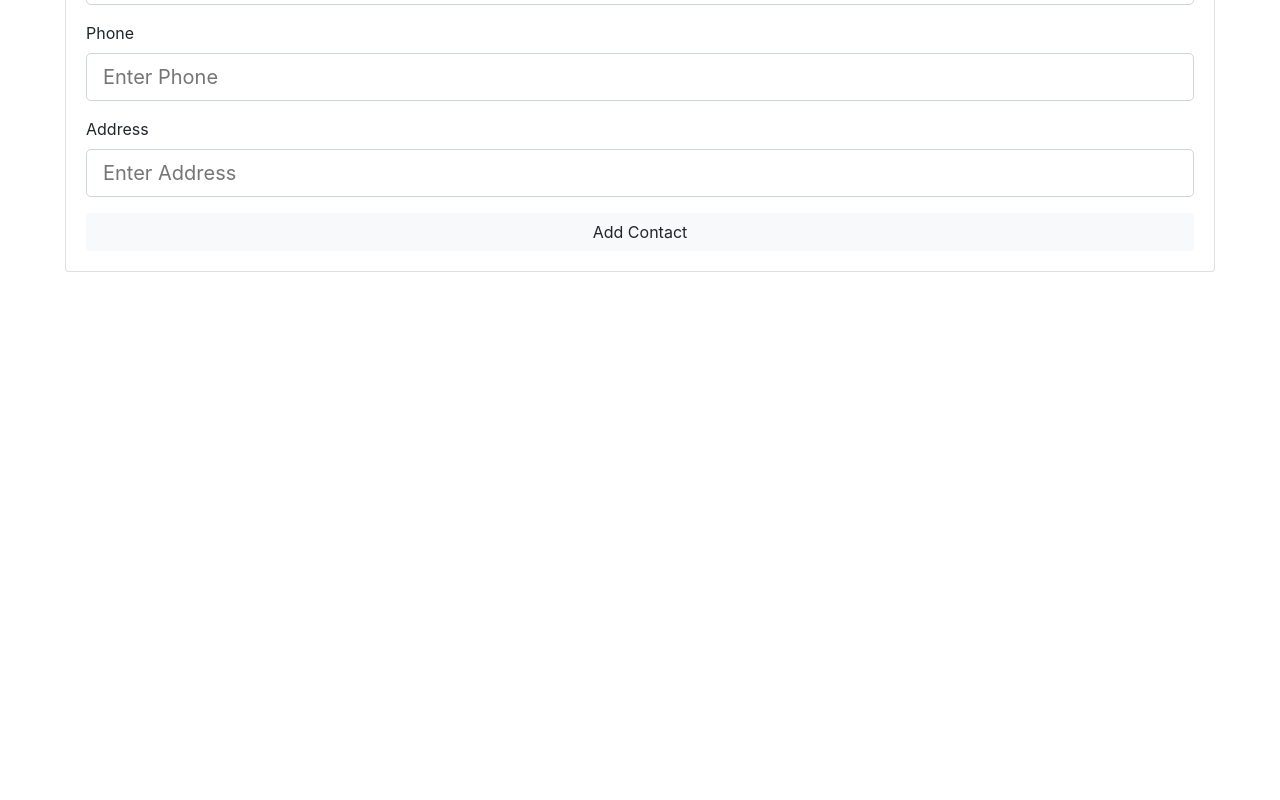
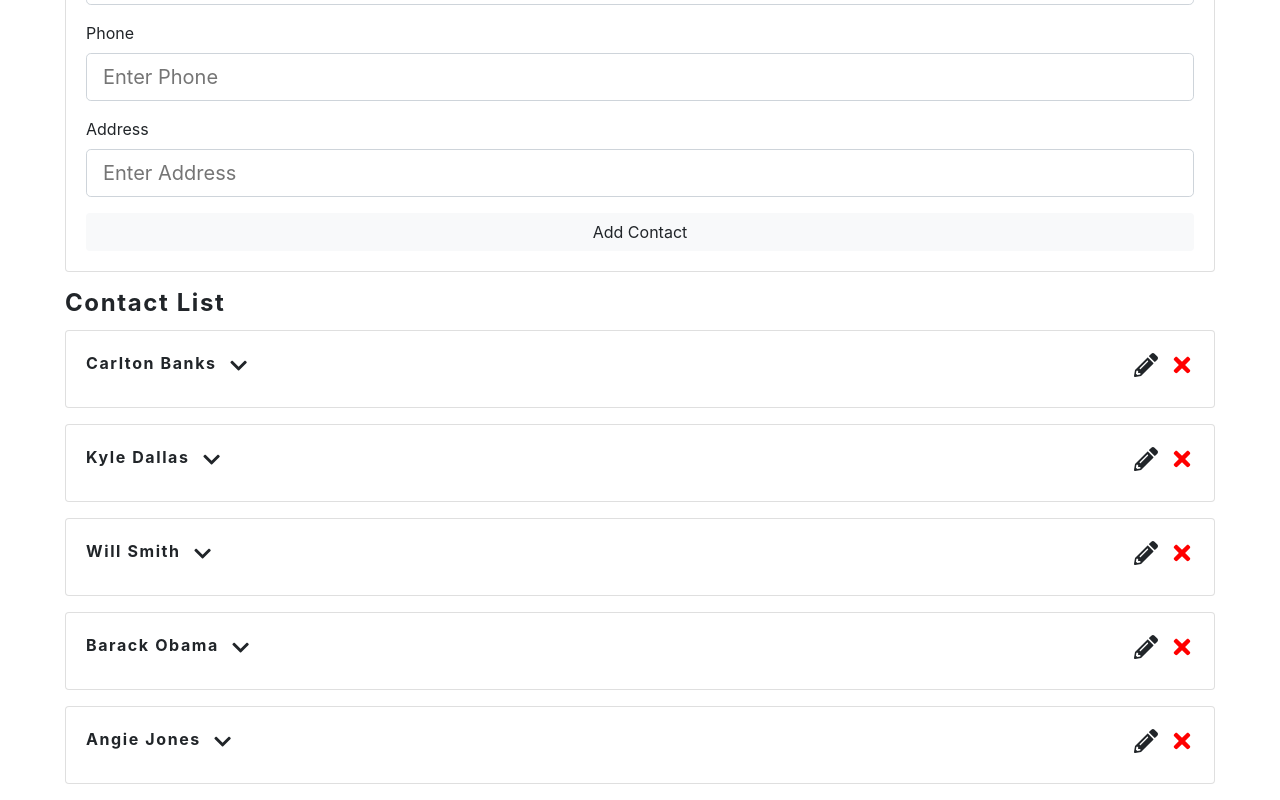
Before and after one commit to standiki/contact-manager-app, a React (Vite) app: page / in a window 1280 px wide. Shown: the part 221-1021 px from the top of the page. Before the commit the page ends 800 px from the top, so only its background shows below. Built offline with nearby package versions, Linux system fonts and the light colour scheme.

Commit message:
Broke the project structure Tried using useReducer to add new contacts and broke the app structure Broke some CSS styles Here we're not done yet but figured a better way to save new contacts to the app using useState Hook

```diff
--- a/src/App.jsx
+++ b/src/App.jsx
@@ -1,12 +1,74 @@
-import React from 'react';
-import Landing from './components/pages/Landing';
-// import About from './components/pages/About'
+import React, { useState, useReducer } from 'react';
+import Header from './components/Header';
+import Contact from './components/Contact';
+import Input from './components/pages/Input';
+
+import contactData from './components/contacts';
+// import { reducer } from './components/reducer';
 
 export default function App() {
+  const [contact, setContact] = useState(contactData);
+  const [formData, setFormData] = React.useState({
+    contactName: '',
+    contactPhone: '',
+    contactAddress: ''
+});
+
+// const [state, dispatch] = useReducer(reducer, contactData);
+
+// console.log(state);
+
+  function handleSubmit(event) {
+    event.preventDefault()
+    const {contactName: name, contactPhone: phone, contactAddress: address } = formData;
+    if (name && phone && address) {
+      const newContact = {...formData, id: new Date().getDate().toLocaleString()}
+      setContact([newContact, ...contact]);
+      setFormData({
+        contactName: '',
+        contactPhone: '',
+        contactAddress: ''
+      });
+    } else {
+      console.log('Empty values')
+    }
+};
+
+function handleChange(event) {
+  const { name, value } = event.target;
+  setFormData((prevFormData) => {
+    return {
+      ...prevFormData,
+      [name]: value
+    }
+  });
+};
+
+  function removeContact(id) {
+    const filteredContact = contact.filter((contact) => contact.id !== id)
+    setContact(filteredContact);
+}
 
   return (
     <main className='main'>
-      <Landing />
+      <Header />
+      <Input
+        formData={formData}
+        handleSubmit={handleSubmit}
+        handleChange={handleChange}
+      />
+      <section className='container'>
+        <h1><span className='text-gold mb-2'>contact</span> list</h1>
+        {contact.map((contact) => {
+          return (
+            <Contact
+              key={contact.id}
+              {...contact}
+              removeContact={removeContact}
+            />
+          )
+        })}
+      </section>
     </main>
   )
 }
--- a/src/components/Contact.jsx
+++ b/src/components/Contact.jsx
@@ -1,7 +1,7 @@
 import React from 'react'
 import { FaChevronDown, FaChevronUp, FaPencilAlt, FaTimes } from 'react-icons/fa'
 
-export default function Contact({ id, name, phone, removeContact }) {
+export default function Contact({ id, contactName, contactPhone, removeContact }) {
   const [isActive, setIsActive] = React.useState(false);
 
   return (
@@ -9,7 +9,7 @@ export default function Contact({ id, name, phone, removeContact }) {
       <div className='card card-body mb-3'>
         <div className='card-item'>
           <div className='item'>
-            <h4>{name}</h4>
+            <h4>{contactName}</h4>
             <i
               className='fa-icon'
               onClick={() =>
@@ -34,7 +34,7 @@ export default function Contact({ id, name, phone, removeContact }) {
           </div>
         </div>
         <ul className='list-group'>
-          {isActive && <li className='list-group-item'>Phone: {phone}</li>}
+          {isActive && <li className='list-group-item'>Phone: {contactPhone}</li>}
         </ul>
       </div>
     </div>
--- a/src/components/contacts.js
+++ b/src/components/contacts.js
@@ -1,31 +1,31 @@
 export default [
     {
         id: 1,
-        name: 'Carlton Banks',
-        phone: '1234567890112322',
-        // address: 'IIford Lane, London, UK'
+        contactName: 'Carlton Banks',
+        contactPhone: '1234567890112322',
+        // contactAddress: 'IIford Lane, London, UK'
     },
     {
         id: 2,
-        name: 'Kyle Dallas',
-        phone: '1234567890112322',
-        // address: 'IIford Lane, London, UK'
+        contactName: 'Kyle Dallas',
+        contactPhone: '1234567890112322',
+        // contactAddress: 'IIford Lane, London, UK'
     },
     {   id: 3,
-        name: 'Will Smith',
-        phone: '1234567890112322',
-        // address: 'IIford Lane, London, UK'
+        contactName: 'Will Smith',
+        contactPhone: '1234567890112322',
+        // contactAddress: 'IIford Lane, London, UK'
     },
     {
         id: 5,
-        name: 'Barack Obama',
-        phone: '1234567890112322',
-        // address: 'IIford Lane, London, UK'
+        contactName: 'Barack Obama',
+        contactPhone: '1234567890112322',
+        // contactAddress: 'IIford Lane, London, UK'
     },
     {
         id: 6,
-        name: 'Angie Jones',
-        phone: '1234567890112322',
-        // address: 'IIford Lane, London, UK'
+        contactName: 'Angie Jones',
+        contactPhone: '1234567890112322',
+        // contactAddress: 'IIford Lane, London, UK'
     },
 ]
--- a/src/components/pages/Input.jsx
+++ b/src/components/pages/Input.jsx
@@ -1,21 +1,6 @@
 import React from 'react'
 
-export default function Input() {
-  const [contact, setContact] = React.useState({
-    contactName: '',
-    contactPhone: '',
-    contactAddress: ''
-  });
-
-  function handleChange(event) {
-    const { name, value } = event.target;
-    setContact((prevFormData) => {
-      return {
-        ...prevFormData,
-        [name]: value
-      }
-    })
-  }
+export default function Input({ formData, handleSubmit, handleChange }) {
 
   return (
     <div className='container'>
@@ -29,7 +14,7 @@ export default function Input() {
                   onChange={handleChange}
                   type='text'
                   name='contactName'
-                  value={contact.contactName}
+                  value={formData.contactName}
                   id='name'
                   className='control control-lg'
                   placeholder='Enter Name'
@@ -41,7 +26,7 @@ export default function Input() {
                   onChange={handleChange}
                   type='text'
                   name='contactPhone'
-                  value={contact.contactPhone}
+                  value={formData.contactPhone}
                   id='phone'
                   className='control control-lg'
                   placeholder='Enter Phone'
@@ -53,14 +38,14 @@ export default function Input() {
                   onChange={handleChange}
                   type='text'
                   name='contactAddress'
-                  value={contact.contactAddress}
+                  value={formData.contactAddress}
                   id='address'
                   className='control control-lg'
                   placeholder='Enter Address'
                 />
               </div>
               <input
-                onChange={handleChange}
+                onClick={handleSubmit}
                 type='submit'
                 className='btn btn-light btn-blo'
                 value='Add Contact'
--- a/src/components/pages/Landing.jsx
+++ b/src/components/pages/Landing.jsx
@@ -1,14 +1,11 @@
 import React from 'react'
 import Header from '../Header'
-// import Home from './Home'
-import Input from './Input';
+import Input from './Input'
+import About from './About'
 
 export default function Landing() {
-
   return (
     <div className='landing'>
-      <Header />
-      <Input />
     </div>
   )
 }
--- /dev/null
+++ b/src/components/reducer.js
@@ -0,0 +1,3 @@
+export const reducer = (state, action) => {
+    (action.type === 'ADD_CONTACT')
+}
```
Also changed, not shown: src/components/pages/Home.jsx (+1 -10 lines).
